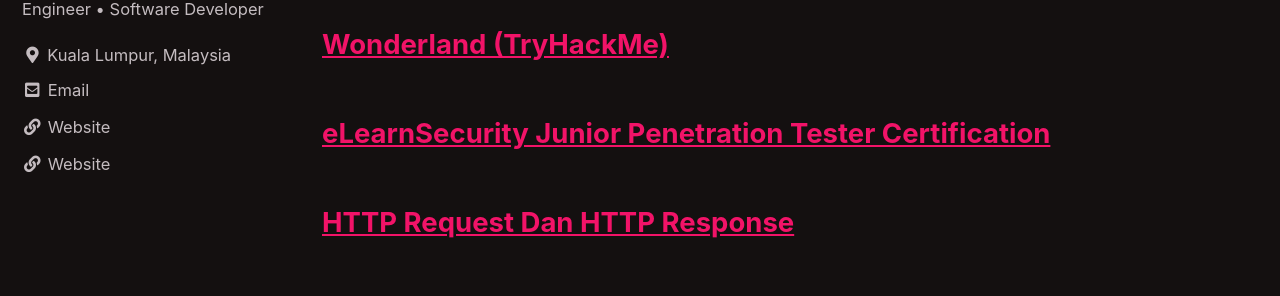
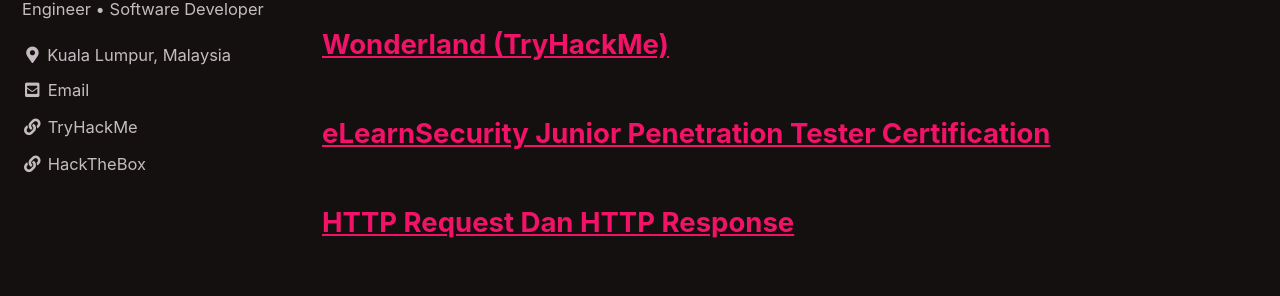
Before and after one commit to faridarif/faridarif.github.io, a Jekyll site: the page built from index.html, in a window 1280 px wide. Shown: the part 351-647 px from the top of the page. Built offline with Jekyll 4.4.1, drawn with Linux system fonts in a browser that asks for light colours; cached includes are drawn as plain includes; the list of posts is cut into pages by our own code.

Commit message:
Update _config.yml

```diff
--- a/_config.yml
+++ b/_config.yml
@@ -102,10 +102,10 @@ author:
     - label: "Email"
       icon: "fas fa-fw fa-envelope-square"
       url: "mailto:faridarifmy@gmail.com"
-    - label: "Website"
+    - label: "TryHackMe"
       icon: "fas fa-fw fa-link"
       url: "https://tryhackme.com/p/jacobians"
-    - label: "Website"
+    - label: "HackTheBox"
       icon: "fas fa-fw fa-link"
       url: "https://www.hackthebox.eu/profile/357750"
     - label: "Twitter"
```
